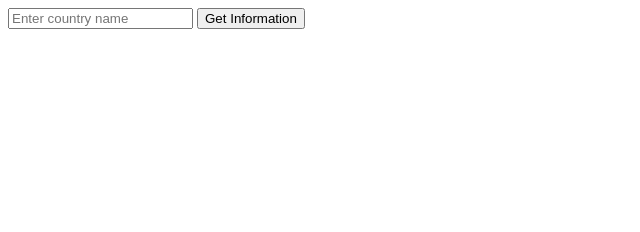
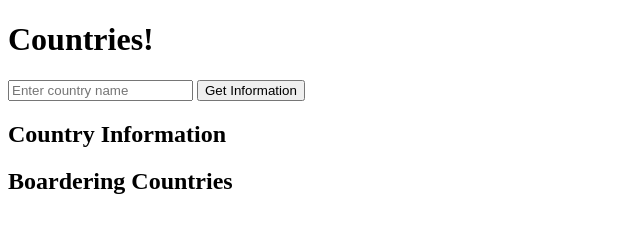
Before and after one commit to Zayd-hub/2713865-lab4-sd, a plain HTML site: page index.html in a window 1280 px wide. Shown: the whole page, without its empty margins (0-640 px from the left). Drawn offline with Linux system fonts and the light colour scheme.

Commit message:
Update index.html final

```diff
--- a/index.html
+++ b/index.html
@@ -1,8 +1,12 @@
 <!DOCTYPE html>
 <html lang="en">
 <head>
-    <title>Countries!</title>
+    <title>Country Information (Using API)</title>
+     <link rel="stylesheet" href="styles.css">
 </head>
+<header>
+    <h1>Countries!</h1>
+</header>
 <body>
 
   <input type="text" id="country-inp" placeholder="Enter country name">
@@ -10,11 +14,15 @@
 <button id="search-btn">Get Information</button>
 
   <section id="country-info">
+    <h2> Country Information</h2>
 
   </section>
 
-  <section id="bordering-countries ">
+  <section id="bordering-countries">
+    <h2> Boardering Countries</h2>
+  </section>
 
-  </section>
+  <script src="script.js"></script>
+
 </body>
 </html>
```
